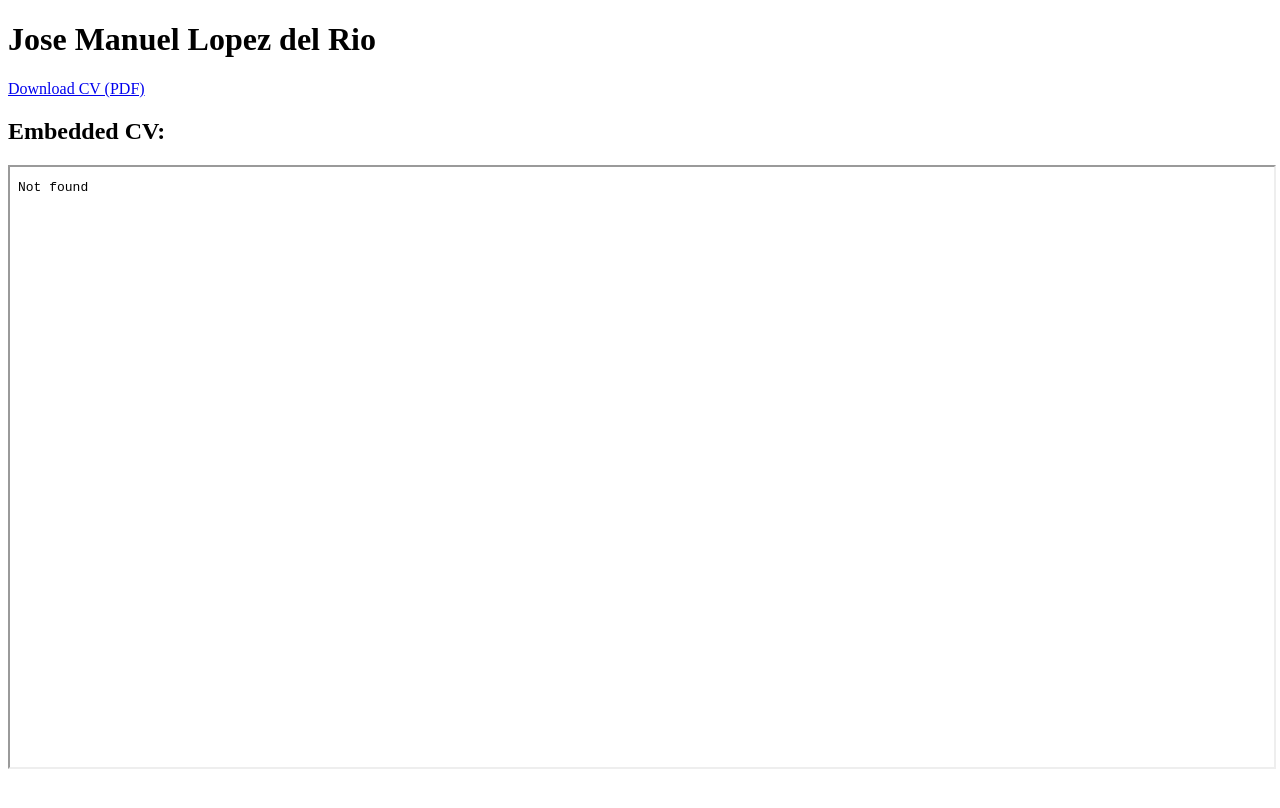
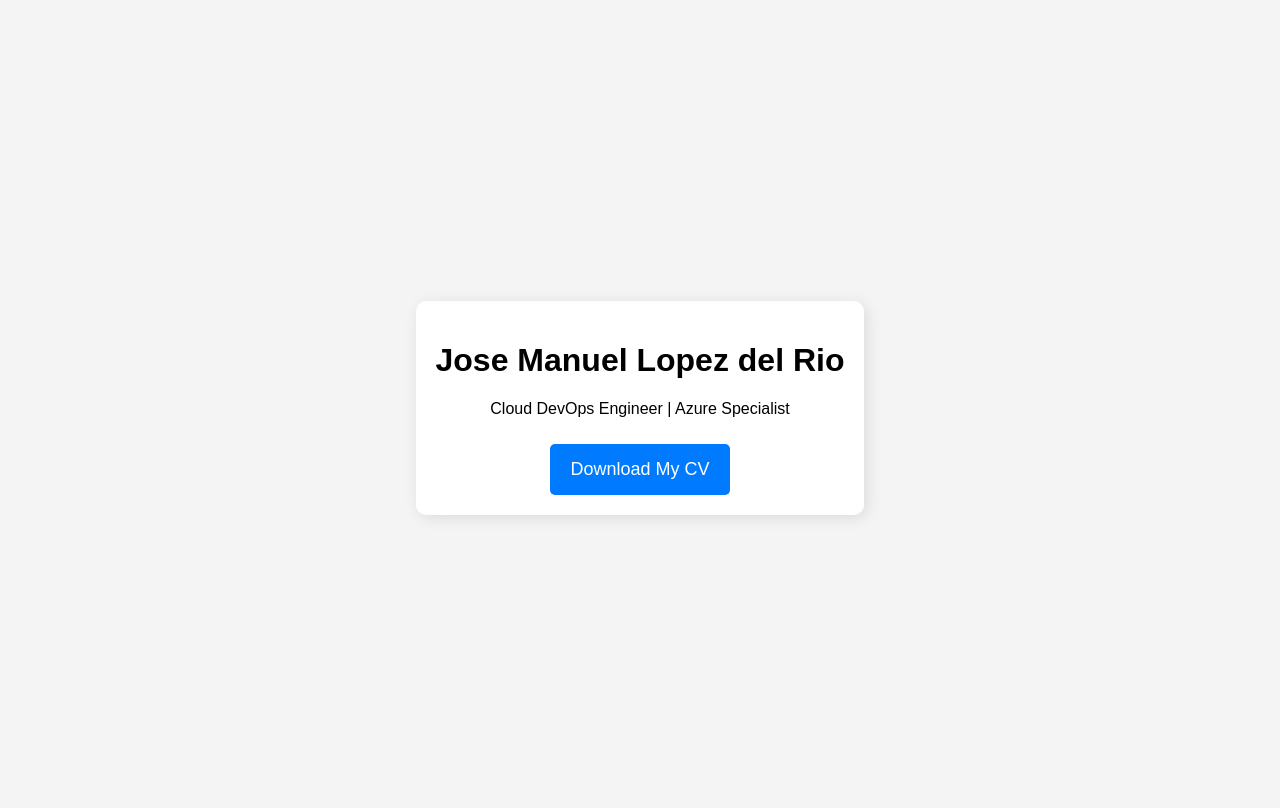
Before and after one commit to joselopezrio/joselopezrio.github.io, a plain HTML site: page index.html in a window 1280 px wide. Drawn offline with Linux system fonts and the light colour scheme.

Commit message:
Making it look fancier

```diff
--- a/index.html
+++ b/index.html
@@ -3,13 +3,46 @@
 <head>
     <meta charset="UTF-8">
     <meta name="viewport" content="width=device-width, initial-scale=1.0">
-    <title>Jose Manuel Lopez del Rio - CV</title>
+    <title>My CV</title>
+    <style>
+        body {
+            font-family: 'Arial', sans-serif;
+            display: flex;
+            flex-direction: column;
+            justify-content: center;
+            align-items: center;
+            height: 100vh;
+            background-color: #f4f4f4;
+        }
+        .card {
+            background: white;
+            padding: 20px;
+            border-radius: 10px;
+            box-shadow: 3px 3px 15px rgba(0,0,0,0.1);
+            text-align: center;
+        }
+        .btn {
+            background: #007bff;
+            color: white;
+            padding: 15px 20px;
+            border: none;
+            border-radius: 5px;
+            cursor: pointer;
+            text-decoration: none;
+            font-size: 18px;
+            display: inline-block;
+            margin-top: 10px;
+        }
+        .btn:hover {
+            background: #0056b3;
+        }
+    </style>
 </head>
 <body>
-    <h1>Jose Manuel Lopez del Rio</h1>
-    <p><a href="CV-JoseManuelLopezDelRio.pdf" target="_blank">Download CV (PDF)</a></p>
-
-    <h2>Embedded CV:</h2>
-    <iframe src="CV-JoseManuelLopezDelRio.pdf" width="100%" height="600px"></iframe>
+    <div class="card">
+        <h1>Jose Manuel Lopez del Rio</h1>
+        <p>Cloud DevOps Engineer | Azure Specialist</p>
+        <a href="CV-JoseManuelLopezDelRio.pdf" target="_blank" class="btn">Download My CV</a>
+    </div>
 </body>
 </html>
```
